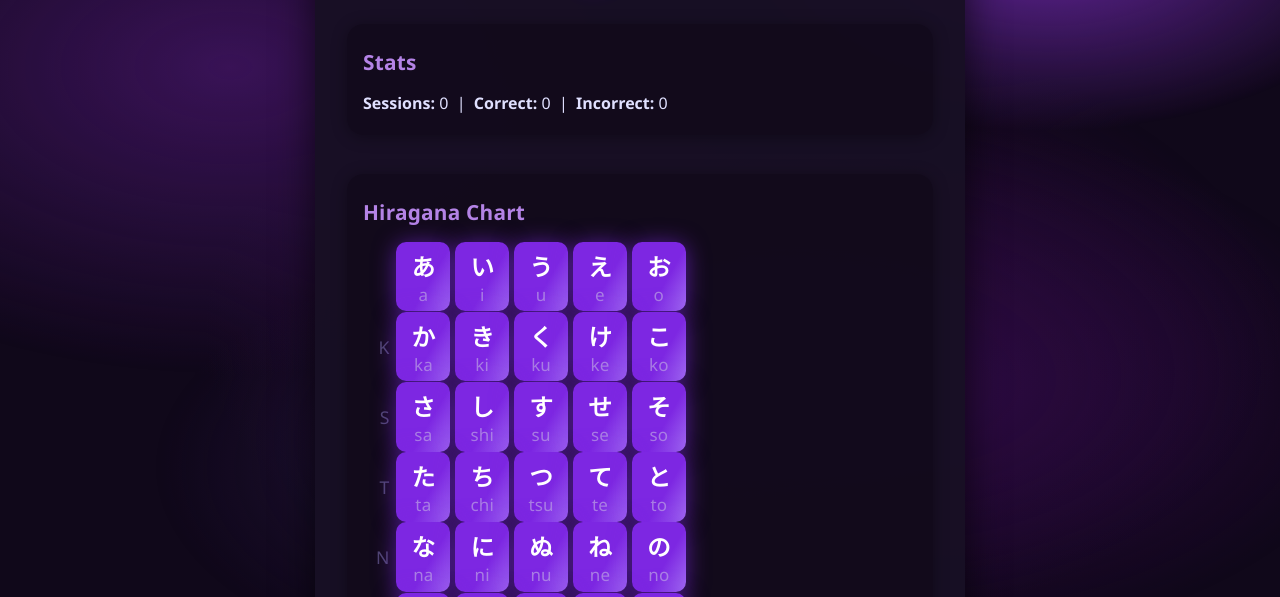
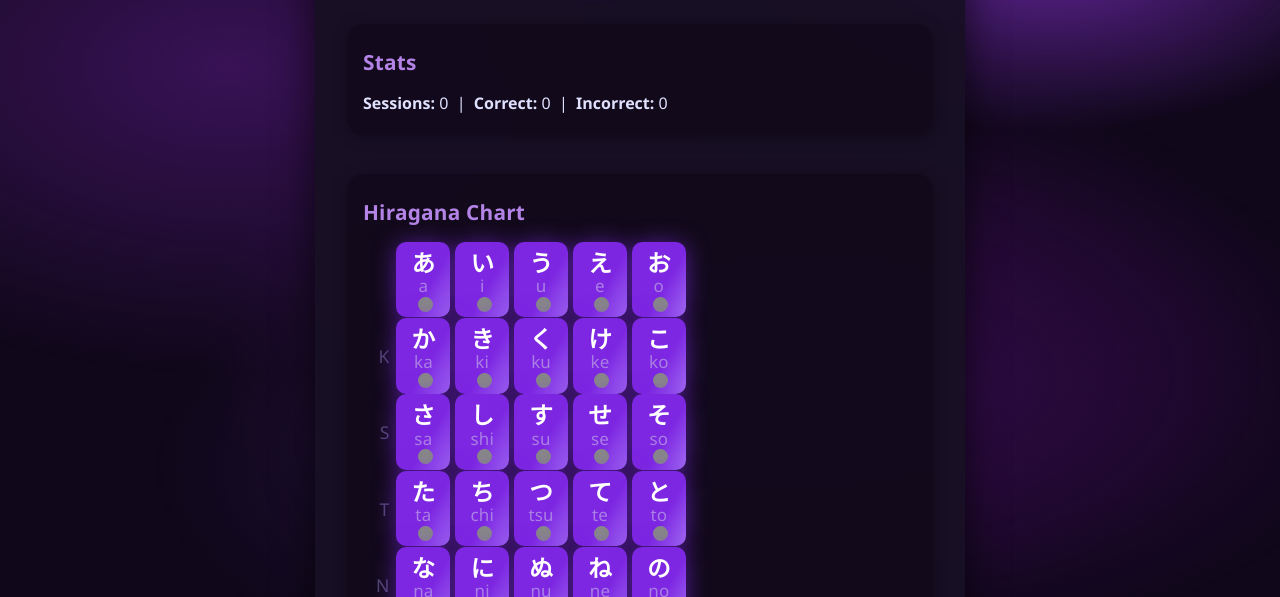
Before and after one commit to Repzal/hiragana, a plain HTML site: page index.html in a window 1280 px wide. Shown: the part 157-754 px from the top of the page. Drawn offline with Linux system fonts and the light colour scheme.

Commit message:
Update style.css

```diff
--- a/style.css
+++ b/style.css
@@ -1,4 +1,3 @@
-/* ======= GLOBALS ======= */
 html {
   box-sizing: border-box;
   font-size: 16px;
@@ -51,7 +50,6 @@ body {
   }
 }
 
-/* ======= MAIN PANEL ======= */
 .main-panel {
   position: relative;
   z-index: 1;
@@ -68,7 +66,6 @@ body {
   box-sizing: border-box;
 }
 
-/* ======= TITLES ======= */
 h1 {
   font-size: 2.5rem;
   letter-spacing: 0.03em;
@@ -80,6 +77,7 @@ h1 {
   opacity: 0.97;
   animation: fadeIn 1.2s;
 }
+
 h2 {
   margin: 0 0 1rem 0;
   color: #b483e6;
@@ -88,7 +86,6 @@ h2 {
   letter-spacing: 0.01em;
 }
 
-/* ======= PANELS AND ANIMATION ======= */
 .panel {
   background: rgba(18, 11, 28, 0.95);
   border-radius: 16px;
@@ -107,7 +104,6 @@ h2 {
   to { opacity: 1; transform: none;}
 }
 
-/* ======= CHART ======= */
 .chart {
   display: flex;
   flex-direction: column;
@@ -145,6 +141,9 @@ h2 {
   outline: none;
   position: relative;
   touch-action: manipulation;
+  display: flex;
+  flex-direction: column;
+  align-items: center;
 }
 .kana-btn.selected {
   background: linear-gradient(120deg, #7d27e2 60%, #a16cf2 100%);
@@ -170,6 +169,7 @@ h2 {
   font-size: 1.18em;
   display: block;
   font-weight: 700;
+  line-height: 1.2;
 }
 .kana-romaji {
   font-size: 0.85em;
@@ -178,9 +178,40 @@ h2 {
   font-weight: 500;
   letter-spacing: 0.01em;
   opacity: 0.7;
+  line-height: 1.05;
+}
+.kana-indicator {
+  display: inline-block;
+  vertical-align: middle;
+  margin-left: 0.2em;
+  margin-top: 0.1em;
+  width: 0.75em;
+  height: 0.75em;
+  border-radius: 50%;
+  border: 2px solid #444;
+  box-sizing: border-box;
+}
+.kana-indicator.green {
+  background: #18e626;
+  border-color: #18e626;
+  box-shadow: 0 0 8px 1px #18e62655;
+}
+.kana-indicator.amber {
+  background: #ffd600;
+  border-color: #ffd600;
+  box-shadow: 0 0 8px 1px #ffd60055;
+}
+.kana-indicator.red {
+  background: #ff4d4d;
+  border-color: #ff4d4d;
+  box-shadow: 0 0 8px 1px #ff4d4d55;
+}
+.kana-indicator.gray {
+  background: #888;
+  border-color: #888;
+  box-shadow: none;
 }
 
-/* ======= PANEL CONTROLS ======= */
 .panel-controls {
   display: flex;
   gap: 0.7em;
@@ -224,7 +255,6 @@ button:disabled {
   cursor: not-allowed;
 }
 
-/* ======= WARNINGS ======= */
 .warn {
   margin-top: 0.7em;
   color: #ffb6c1;
@@ -237,7 +267,6 @@ button:disabled {
   box-shadow: 0 1px 10px #ffb6c11b;
 }
 
-/* ======= QUIZ PANEL ======= */
 #quiz-panel {
   text-align: center;
 }
@@ -289,7 +318,6 @@ button:disabled {
   transform: scale(0.95);
 }
 
-/* ======= FOOTER ======= */
 footer {
   margin: 2.5em auto 0 auto;
   color: #7a6a9c;
```
